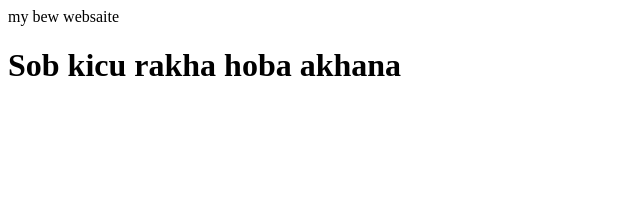
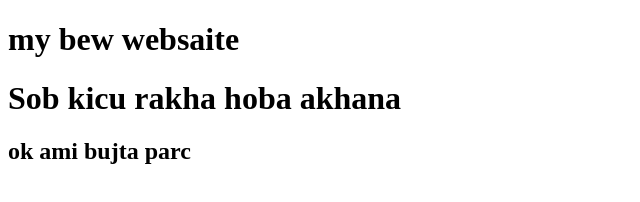
Before and after one commit to SagorBhadro/new-website-2, a plain HTML site: page index.html in a window 1280 px wide. Shown: the whole page, without its empty margins (0-640 px from the left). Drawn offline with Linux system fonts and the light colour scheme.

Commit message:
ok aggrement

```diff
--- a/index.html
+++ b/index.html
@@ -6,5 +6,7 @@
     <title>Akhana all project</title>
 </head>
 <body>
-    <h>my bew websaite</h>
+    <h1>my bew websaite</h1>
     <h1>Sob kicu rakha hoba akhana</h1>
+    <h2>ok ami bujta parc</h2>
+</body>
```
